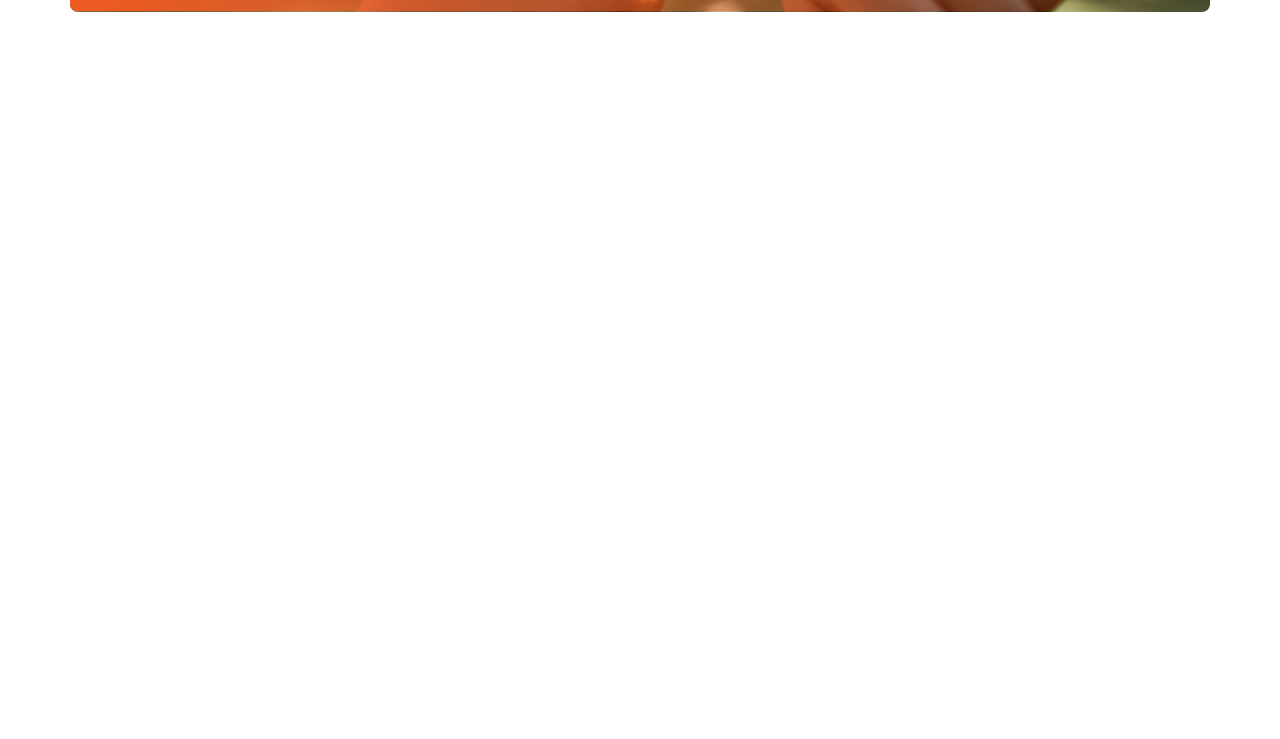
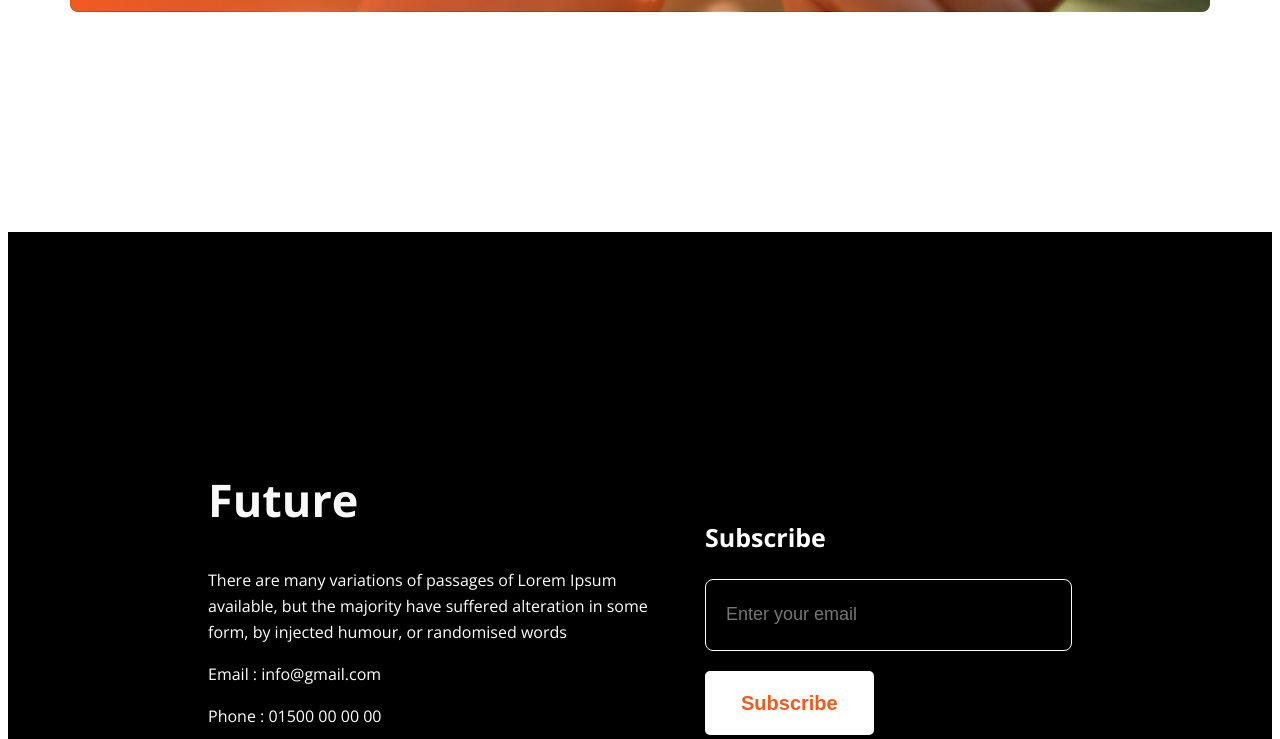
Before and after one commit to pujadasprema23/practice-task-one, a plain HTML site: page index.html in a window 1280 px wide. Shown: the part 3007-3746 px from the top of the page. Before the commit the page ends 3247 px from the top, so only its background shows below. Drawn offline with nearby package versions, Linux system fonts and the light colour scheme.

Commit message:
finished footer section styles

```diff
--- a/index.html
+++ b/index.html
@@ -73,22 +73,22 @@
         <h2 class="third-main-title">My Plans</h2>
         <div class="plans-container">
           <div class="plans-column">
-                <img src="images/icons/web.png" alt="" class="plans-logo">
+            <img src="images/icons/web.png" alt="" class="plans-logo" />
             <h2 class="plans-title">Web Development</h2>
             <h4 class="plans-description">I want to start</h4>
           </div>
           <div class="plans-column">
-                <img src="images/icons/js.png" alt="" class="plans-logo">
+            <img src="images/icons/js.png" alt="" class="plans-logo" />
             <h2 class="plans-title">JavaScript</h2>
             <h4 class="plans-description">I want to learn</h4>
           </div>
           <div class="plans-column">
-                <img src="images/icons/smoke.png" alt="" class="plans-logo">
+            <img src="images/icons/smoke.png" alt="" class="plans-logo" />
             <h2 class="plans-title">Smoking Habit</h2>
             <h4 class="plans-description">I want to end</h4>
           </div>
           <div class="plans-column">
-                <img src="images/icons/ecom.png" alt="" class="plans-logo">
+            <img src="images/icons/ecom.png" alt="" class="plans-logo" />
             <h2 class="plans-title">ecommerce</h2>
             <h4 class="plans-description">I want to develop</h4>
           </div>
@@ -96,7 +96,10 @@
 
         <div class="motivation-main-container">
           <div class="motivation-container">
-                <h2 class="motivation-title">Always keep a positive<br> mindset</h2>
+            <h2 class="motivation-title">
+              Always keep a positive<br />
+              mindset
+            </h2>
           </div>
           <div class="btn-primary-container">
             <button class="btn-primary">Call Now</button>
@@ -104,6 +107,32 @@
         </div>
       </section>
     </main>
-    <footer></footer>
+    <footer>
+      <div class="last-container">
+        <div class="future-container">
+          <h2 class="future-title">Future</h2>
+          <p class="future-description">
+            There are many variations of passages of Lorem Ipsum<br />
+            available, but the majority have suffered alteration in some<br />
+            form, by injected humour, or randomised words
+          </p>
+          <p class="future-e-mail">Email : info@gmail.com</p>
+          <p class="future-number">Phone : 01500 00 00 00</p>
+          <div class="last-logos">
+            <a href=""><img src="images/icons/fb.png" alt="" /></a>
+            <a href=""><img src="images/icons/twitter.png" alt="" /></a>
+            <a href=""><img src="images/icons/youtube.png" alt="" /></a>
+          </div>
+        </div>
+
+        <div class="subscribe-container">
+          <h3 class="subscribe-title">Subscribe</h3>
+          <input placeholder="Enter your email" type="email" name="" id="" />
+          <div class="last-button">
+            <button class="btn-primary">Subscribe</button>
+          </div>
+        </div>
+      </div>
+    </footer>
   </body>
 </html>
--- a/newyearnewme.css
+++ b/newyearnewme.css
@@ -166,3 +166,66 @@ background: #FFF;
 padding: 21px 36px 20px 36px;
 border: none;
 }
+
+/*footer section styles*/
+
+.last-container{
+    display: flex;
+    justify-content: space-between;
+    background: black;
+    align-items: center;
+    padding: 200px;
+}
+
+.future-title{
+color: #F8F8F8;
+font-size: 45px;
+font-weight: 700;
+}
+
+.future-description{
+color: #FFF;
+font-size: 16px;
+font-weight: 400;
+line-height: 26px;
+}
+
+.future-e-mail{
+    color: #FFF;
+font-size: 16px;
+font-weight: 400;
+line-height: 26px;
+}
+
+.future-number{
+    color: #FFF;
+font-size: 16px;
+font-weight: 400;
+line-height: 26px;
+}
+
+.subscribe-title{
+color: #FFF;
+font-size: 25px;
+font-weight: 600;
+}
+
+input{
+    color: #F3F3F3;
+font-size: 18px;
+font-weight: 400;
+background:  black;
+border-radius: 8px;
+border: 1px solid #FFF;
+width: 325px;
+height: 30px;
+padding: 20px;
+}
+
+.last-button{
+    margin-top: 20px;
+}
+
+.last-logos img{
+    margin-right: 10px;
+}
```
Lines whose indentation alone changed are shown as unchanged.
